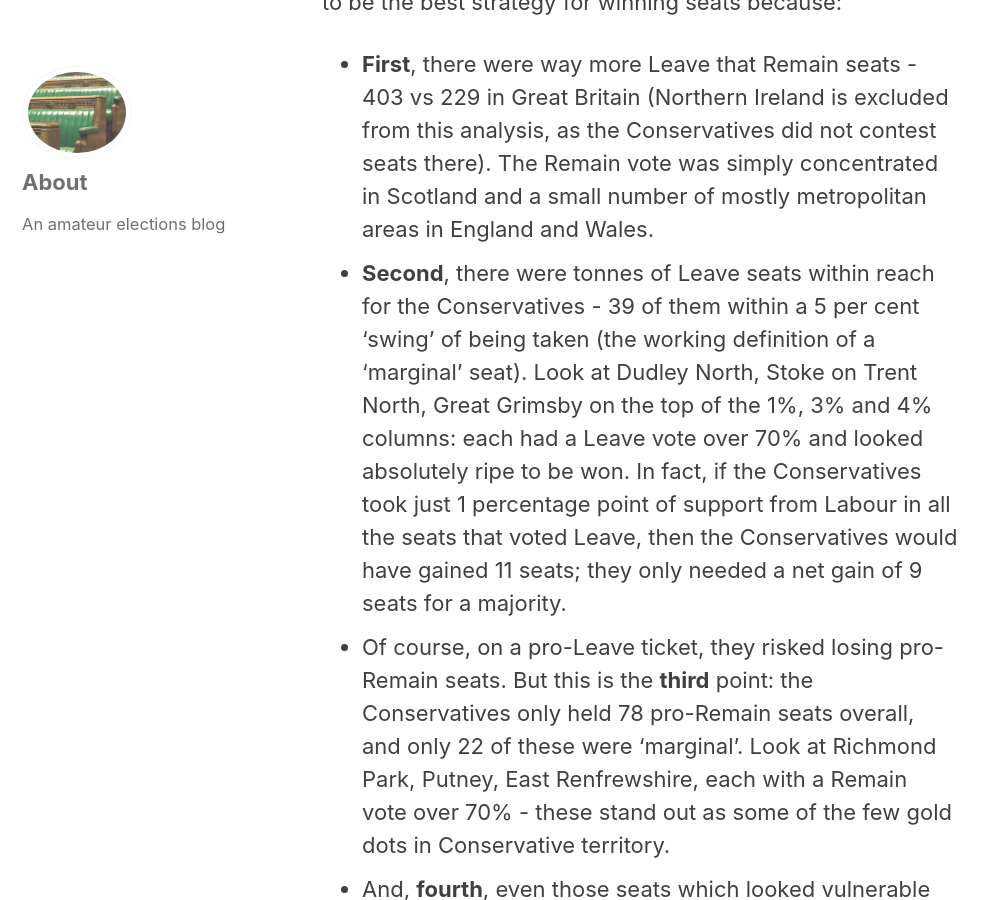
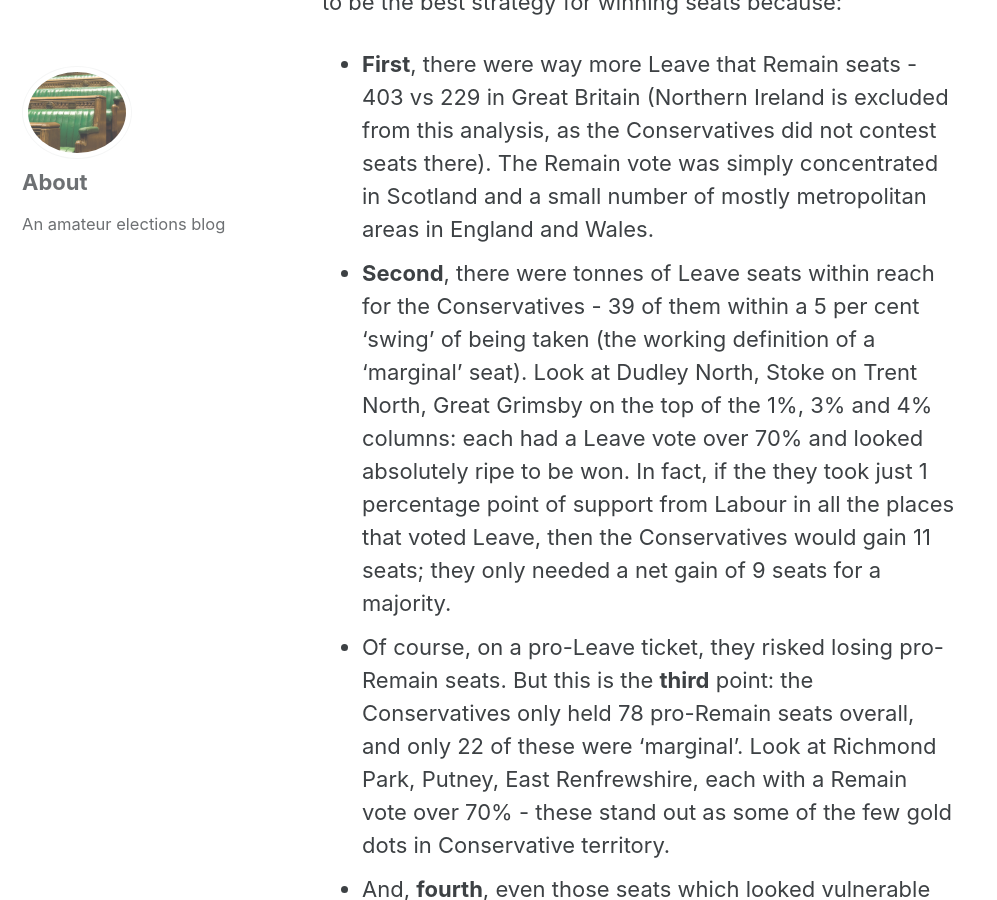
Before and after one commit to sixhundredandfifty/blog, a Jekyll site: the page built from _posts/2020-05-17-election19.md, in a window 1280 px wide and 900 px high, scrolled down 2456 px. Shown: the whole window, without its empty margins (0-997 px from the left). Built offline with Jekyll 4.4.1, drawn with Linux system fonts in a browser that asks for light colours; cached includes are drawn as plain includes; nearby versions of some CDN libraries.

Commit message:
Update 2020-05-17-election19.md

```diff
--- a/_posts/2020-05-17-election19.md
+++ b/_posts/2020-05-17-election19.md
@@ -21,7 +21,7 @@ Chart 1 shows the electoral ‘battleground’ that the Conservatives were facin
 The chart demonstrates that a hard pro-Brexit line was likely to be the best strategy for winning seats because:
 
 * **First**, there were way more Leave that Remain seats - 403 vs 229 in Great Britain (Northern Ireland is excluded from this analysis, as the Conservatives did not contest seats there). The Remain vote was simply concentrated in Scotland and a small number of mostly metropolitan areas in England and Wales.
-* **Second**, there were tonnes of Leave seats within reach for the Conservatives - 39 of them within a 5 per cent ‘swing’ of being taken (the working definition of a ‘marginal’ seat). Look at Dudley North, Stoke on Trent North, Great Grimsby on the top of the 1%, 3% and 4% columns: each had a Leave vote over 70% and looked absolutely ripe to be won. In fact, if the Conservatives took just 1 percentage point of support from Labour in all the seats that voted Leave, then the Conservatives would have gained 11 seats; they only needed a net gain of 9 seats for a majority.
+* **Second**, there were tonnes of Leave seats within reach for the Conservatives - 39 of them within a 5 per cent ‘swing’ of being taken (the working definition of a ‘marginal’ seat). Look at Dudley North, Stoke on Trent North, Great Grimsby on the top of the 1%, 3% and 4% columns: each had a Leave vote over 70% and looked absolutely ripe to be won. In fact, if the they took just 1 percentage point of support from Labour in all the places that voted Leave, then the Conservatives would gain 11 seats; they only needed a net gain of 9 seats for a majority.
 * Of course, on a pro-Leave ticket, they risked losing pro-Remain seats. But this is the **third** point: the Conservatives only held 78 pro-Remain seats overall, and only 22 of these were ‘marginal’. Look at Richmond Park, Putney, East Renfrewshire, each with a Remain vote over 70% - these stand out as some of the few gold dots in Conservative territory.
 * And, **fourth**, even those seats which looked vulnerable mainly had Labour as the only credible challenger - and since 2017, Labour's support had fallen [for a host of reasons](https://yougov.co.uk/topics/politics/articles-reports/2019/12/23/their-own-words-why-voters-abandoned-labour) and the pro-Remain vote (which Labour had consolidated in 2017) had split off to the Lib Dems and others. This meant that - absent effective tactical voting on their opponents’ side - the Conservatives could probably count on not losing too many of their Remain seats.
 
```
